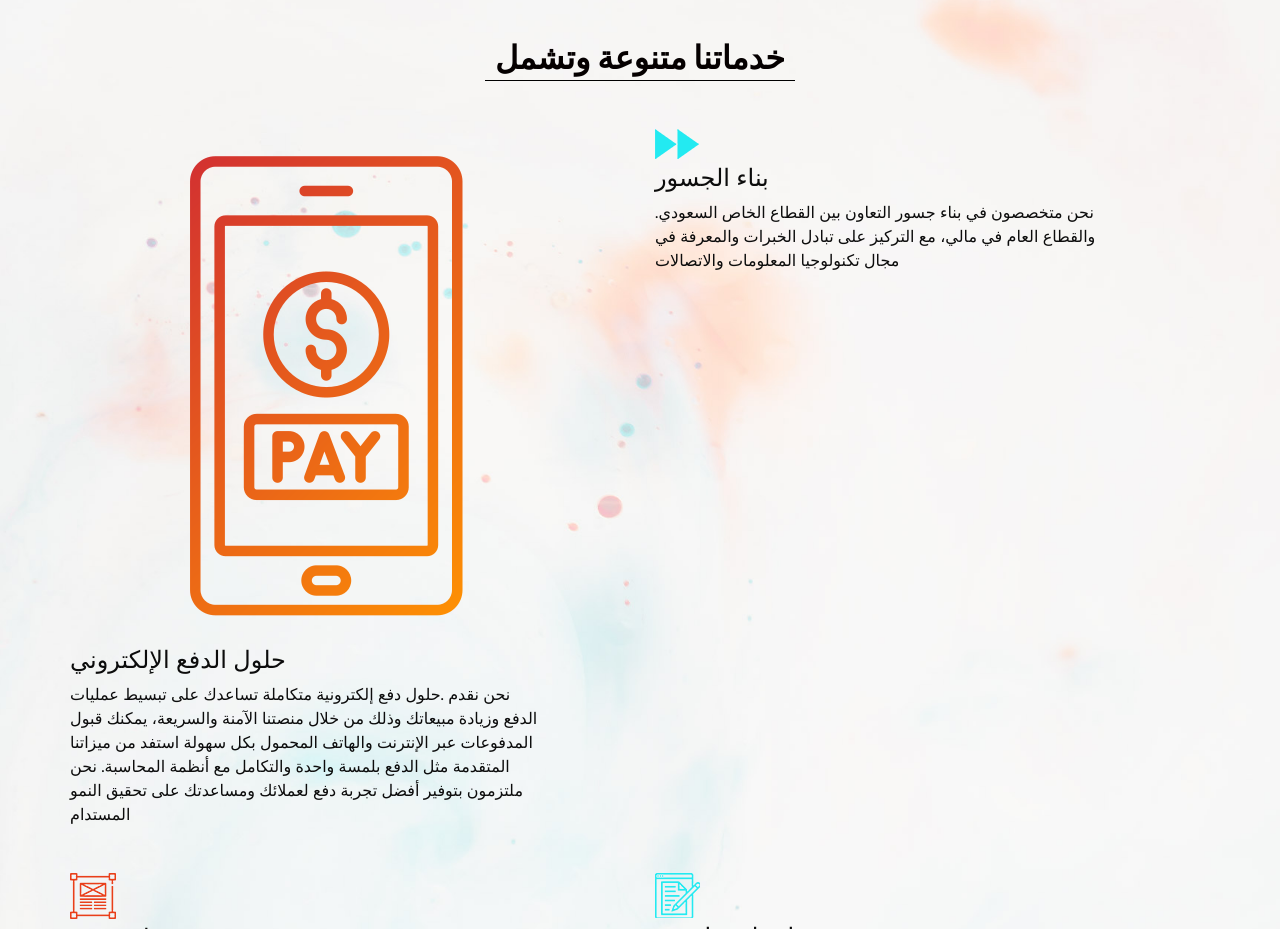
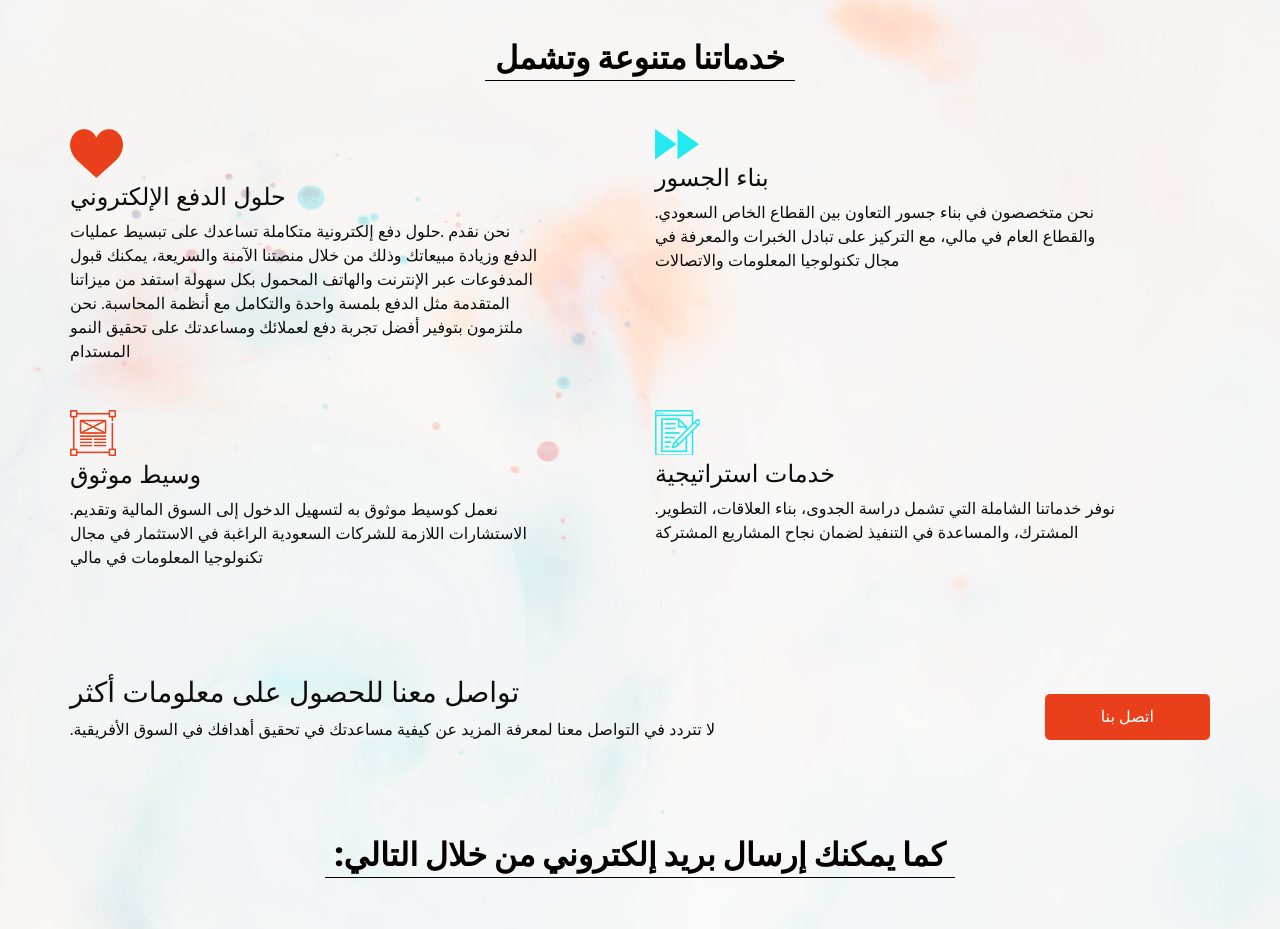
Before and after one commit to MidoBr/SuccessPartnersSA, a plain HTML site: page index.html in a window 1280 px wide. Shown: the part 1320-2249 px from the top of the page. Drawn offline with nearby package versions, Linux system fonts and the light colour scheme.

Commit message:
Update index.html

```diff
--- a/index.html
+++ b/index.html
@@ -194,8 +194,8 @@
           <div class="col-md-6">
             <div class="box">
               <div class="img-box">
-               <!-- <img src="images/s-1.png" alt=""> -->
-                 <img src="images/onlinepaymentIcon.png" alt="">
+                <img src="images/s-1.png" alt="">
+               <!--  <img src="images/onlinepaymentIcon.png" alt=""> -->
               </div>
               <h4>
                  حلول الدفع الإلكتروني
```
